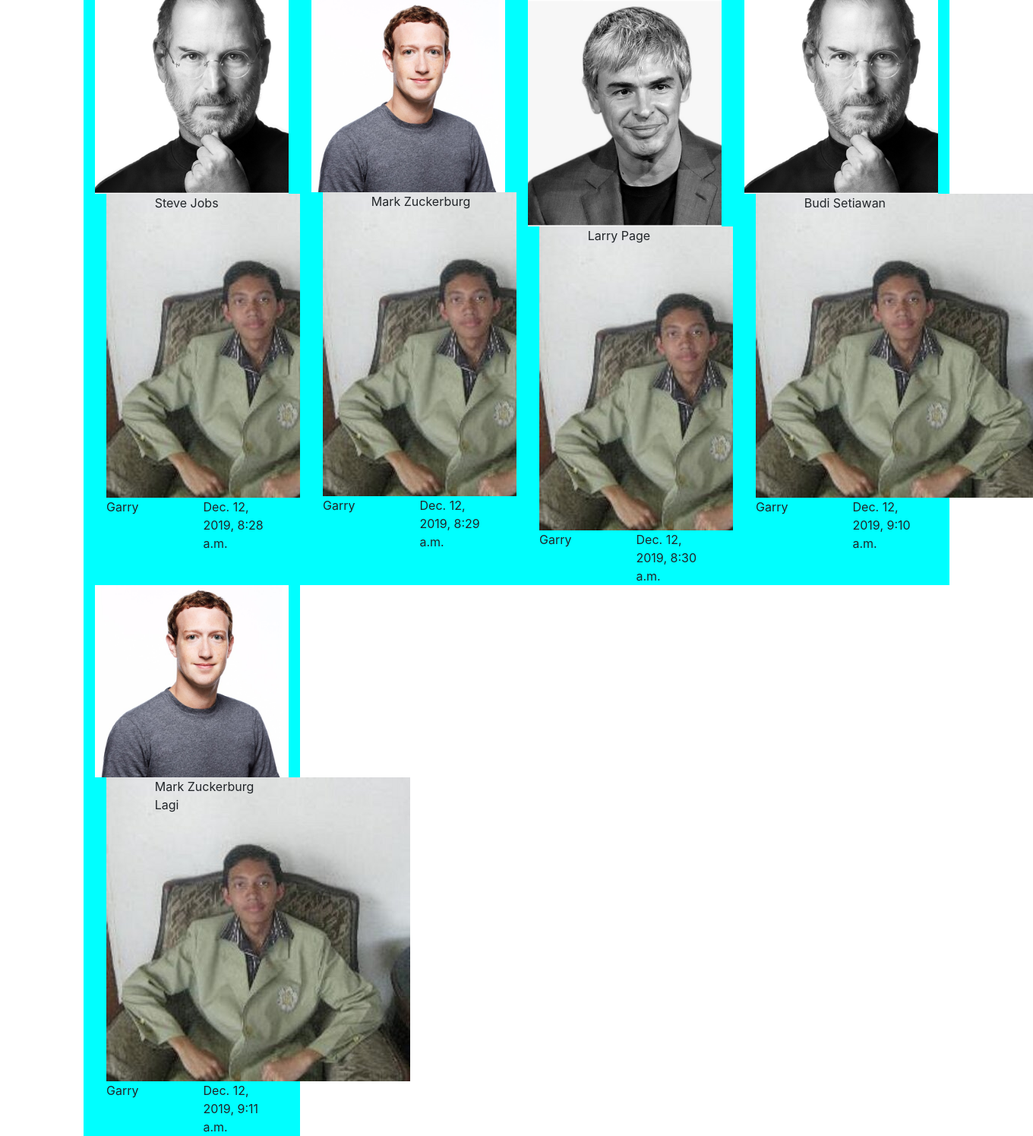
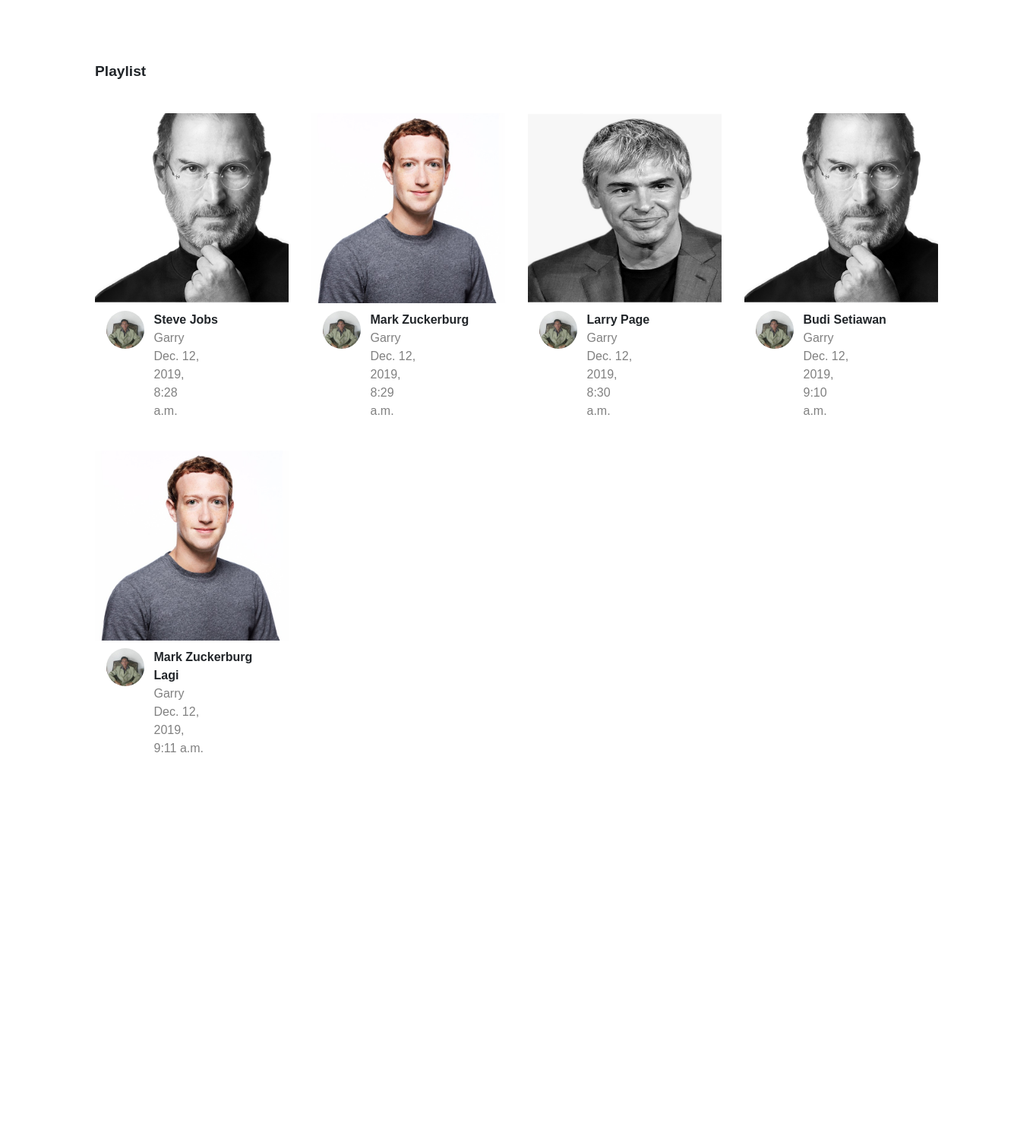
Before and after one commit to garryarielcussoy/Projek_Youtube, a Django app: template youtubeapp/templates/youtubeapp/index.html in a window 1360 px wide; the page is wider, and only the part inside the window is pictured. Shown: that part at 76% size. After the commit the page ends 990 px from the top of that part, so only its background shows below. Run offline with Django 3.2, Linux system fonts and the light colour scheme; the template is opened without the code that fills it: values that come from a table or form of the project are taken from there, others are empty; data comes from the database, SQL or seed files in the repository; both versions use the stored data as it was after the commit; some libraries are stand-ins or nearby versions.

Commit message:
Template Youtube Selesai

```diff
--- a/youtubeapp/static/css/main.css
+++ b/youtubeapp/static/css/main.css
@@ -1,8 +1,42 @@
+/*-------------------- Umum --------------------*/
+*{
+    font-family: sans-serif;
+}
+
 /*-------------------- Tempat Video --------------------*/
+.playlist{
+    font-size: 1.2em;
+    font-weight: 600;
+    padding-top: 80px;;
+    padding-bottom: 40px;
+}
+
 .kolom_video{
-    background-color: aqua;
+    margin-bottom: 40px;
 }
 
 .konten_video{
     width: 100%;
+    height: 250px;
 }
+
+.foto_author{
+    width: 50px;
+    height: 50px;
+    border-radius: 100%;
+    margin: 10px 0px;
+}
+
+.judul_dan_author{
+    padding: 10px 0 0 20px;
+    text-align: left;
+}
+
+.judul{
+    font-weight: 600;
+}
+
+.author, .waktu_upload{
+    color: grey;
+    font-size: 1em;
+}
--- a/youtubeapp/templates/youtubeapp/base.html
+++ b/youtubeapp/templates/youtubeapp/base.html
@@ -9,7 +9,7 @@
   </head>
 
   <body>
-      {% include 'youtubeapp/navbar.html' %}
+      <!-- {% include 'youtubeapp/navbar.html' %} -->
 
       {% block content %}
       {% endblock%}
--- a/youtubeapp/templates/youtubeapp/index.html
+++ b/youtubeapp/templates/youtubeapp/index.html
@@ -5,19 +5,26 @@
 {% block content %}
     <div class="container">
         <div class="row">
-            {% for video in videos %}
+            <div class="col-12 playlist">Playlist</div>
+        </div>
+    </div>
+    <div class="container">
+        <div class="row">
+            {% for video in kumpulan_video %}
                 <div class="col-3 kolom_video">
                     <img src="{{video.url_video}}" class="konten_video">
                     <div class="container-fluid">
                         <div class="row">
-                            <div class="col-3 foto_author">
+                            <div class="col-2 kolom_foto_author">
                                 <div class="bungkus-foto">
-                                    <img src="{{video.foto_author}}">
+                                    <img class="foto_author" src="{{video.foto_author}}">
                                 </div>
                             </div>
-                            <div class="col-9 judul">{{video.judul}}</div>
-                            <div class="col-6 author">{{video.author}}</div>
-                            <div class="col-6 waktu_upload">{{video.waktu_upload}}</div>
+                            <div class="col-10 judul_dan_author">
+                                <div class="col-12 judul">{{video.judul}}</div>
+                                <div class="col-6 author">{{video.author}}</div>
+                                <div class="col-6 waktu_upload">{{video.waktu_upload}}</div>
+                            </div>
                         </div>
                     </div>
                 </div>
```
Also changed, not shown: db.sqlite3.
